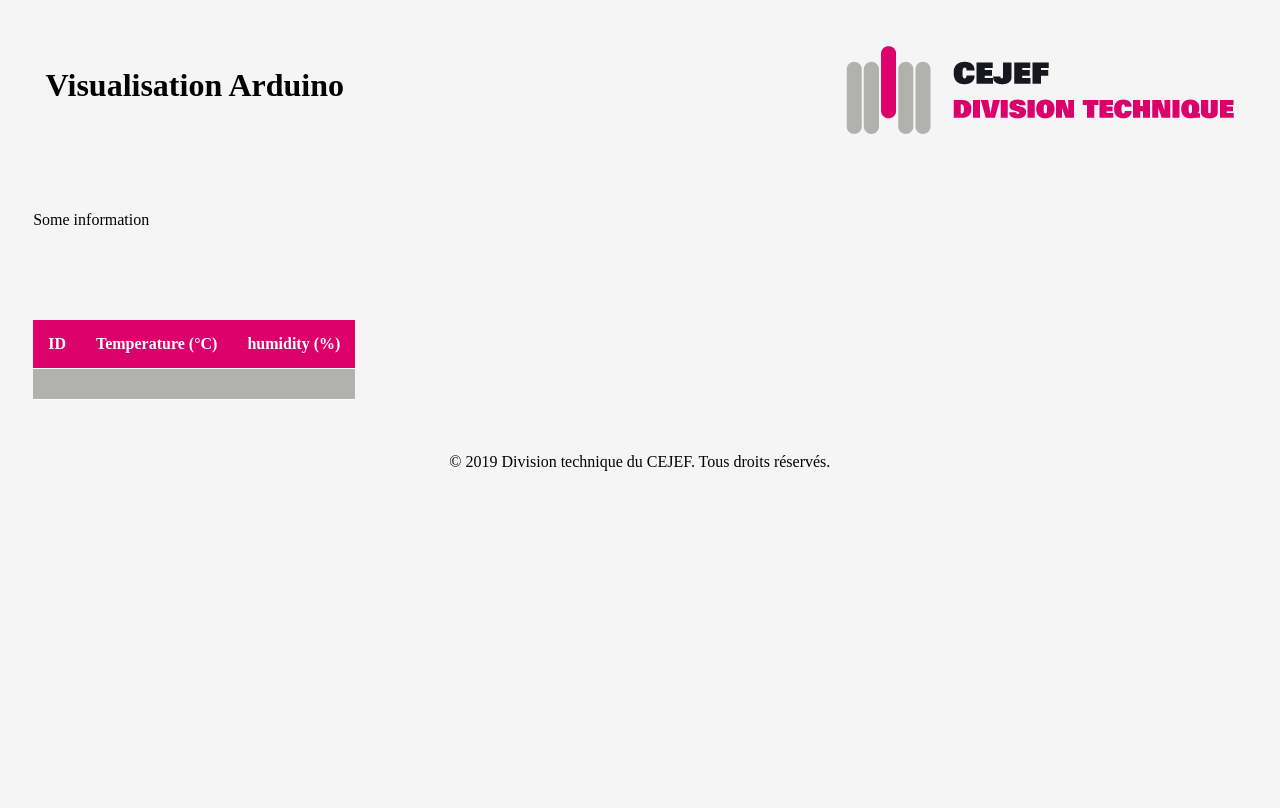
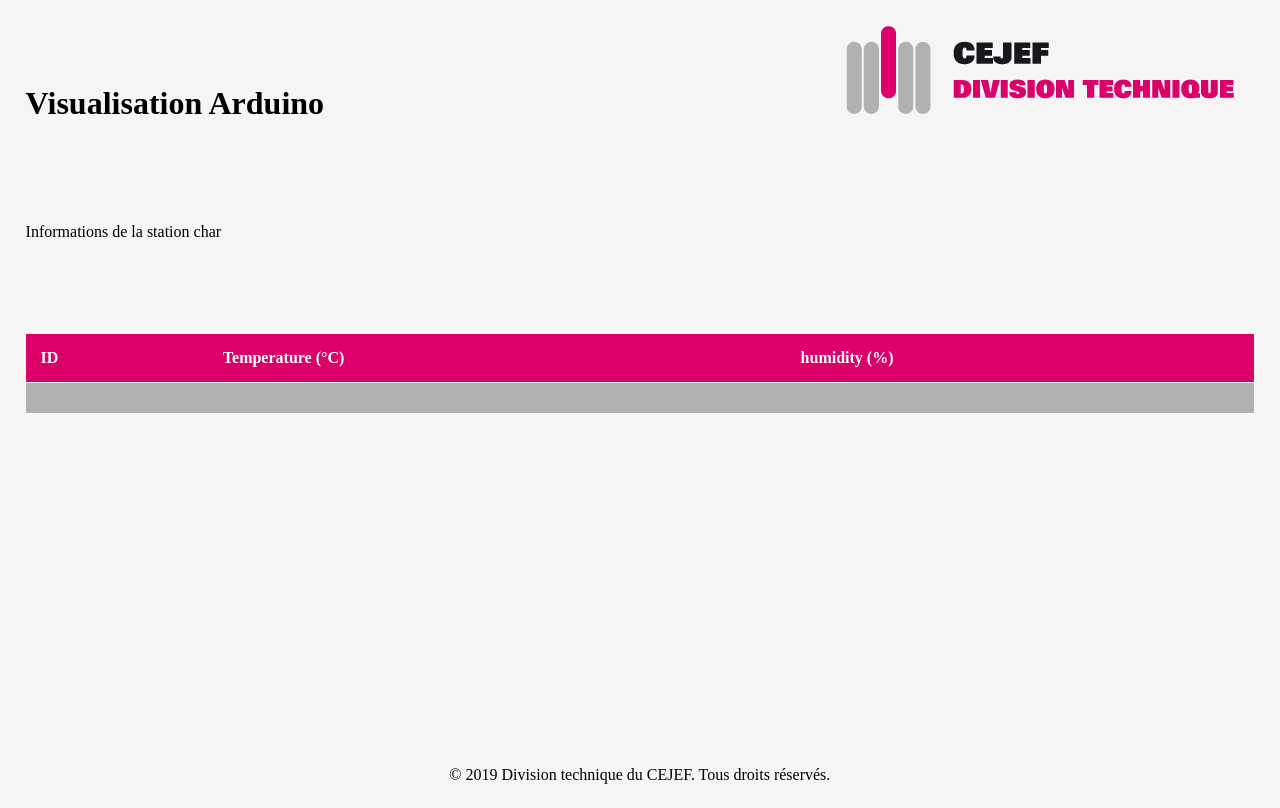
Before and after one commit to ILikeBananas/meteo_server, a website: page public/html/index.html in a window 1280 px wide. Drawn offline with Linux system fonts and the light colour scheme; no server answers; files whose address does not match are found by name.

Commit message:
Work on design - Fix design bug - Add dynamic fixed footer

```diff
--- a/public/css/main.css
+++ b/public/css/main.css
@@ -2,27 +2,32 @@
 html{
     height: 100%;
 }
-body{
-    height: 100%;
+body {
+    min-height: 100%;
     background-color: whitesmoke;
-    padding: 1%;
+    position: relative;
+    margin: 0;
 }
 header{
-    display: flex;
     padding: 2%;
 }
-header h1{
-    min-width: calc(100% - 388px);
+header h1 {
+    display: inline-block;
+    min-width: calc(100% - (2% + 388px));
+}
+header img {
+    display: inline-block;
 }
 #charStationData{
-    padding: 3% 1%;
+    padding: 3% 2%;
 }
-#arduinoData{
-    padding: 3% 1%;
+#arduinoData {
+    padding: 3% 2%;
 }
 table {
     border-collapse: collapse;
     padding: 0 2%;
+    min-width: 100%;
 }
 table, th, td {
     border: none;
@@ -39,7 +44,10 @@ th {
 tr:nth-child(even) {
     background-color: #B1B2B0;
 }
-footer{
-    display: flex;
+footer {
+    position: absolute;
+    bottom: 0;
+    right: 0;
+    left: 0;
     padding: 0% calc(50% - 190.64px);
 }
--- a/public/html/index.html
+++ b/public/html/index.html
@@ -12,7 +12,7 @@
         <img src="public/img/dt.png"/>
       </header>
       <section id = "charStationData" class="section">
-        <p>Some information</p>
+        <p>Informations de la station char</p>
       </section>
       <section id = "arduinoData" class="section">
         <div id ="tableSpace">
--- a/public/js/comm.js
+++ b/public/js/comm.js
@@ -1,4 +1,4 @@
-const httpRequest = "http://localhost:8080/API/getAllValues";
+const httpRequest = "http://localhost:8081/API/getAllValues";
 const updateInterval = 3000 // time in milliseconds between each api call
 
 let arduino = {"temp":999,"hum":999,"id":1}
--- a/server.js
+++ b/server.js
@@ -8,7 +8,7 @@ const express = require('express')
 const path = require('path')
 const app = express()
 
-const port = 8080;
+const port = 8081;
 
 let arduinoManager = new ArduinoManager()
 let logger = new Logger()
```
